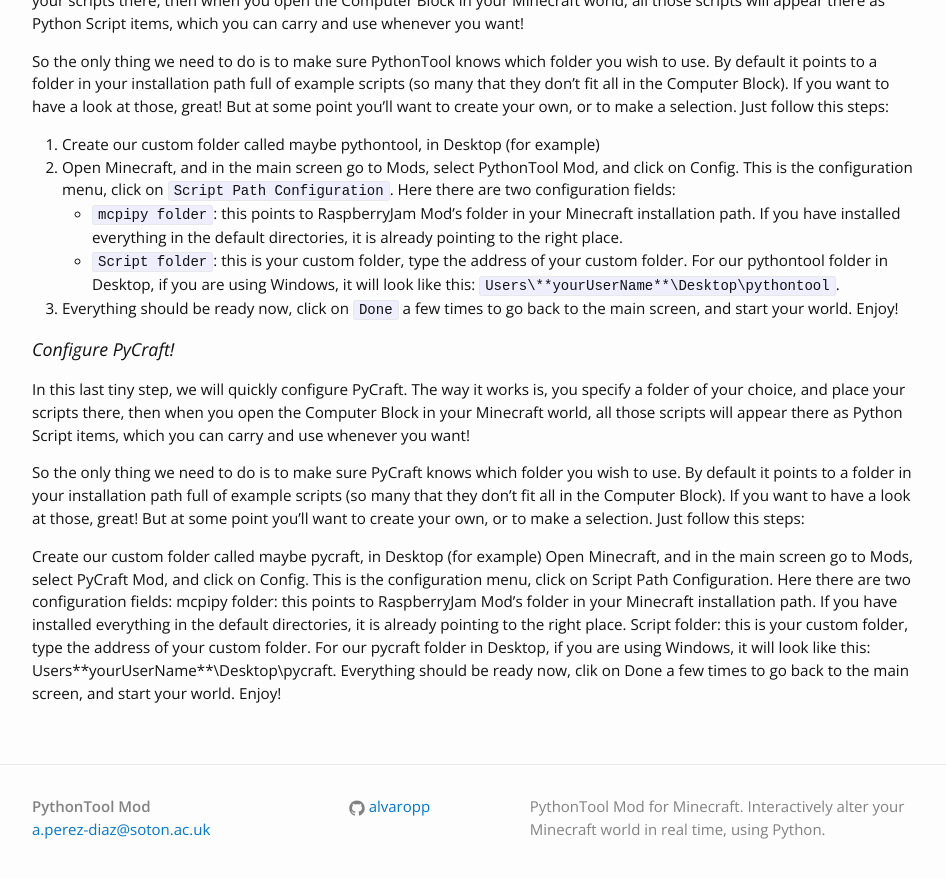
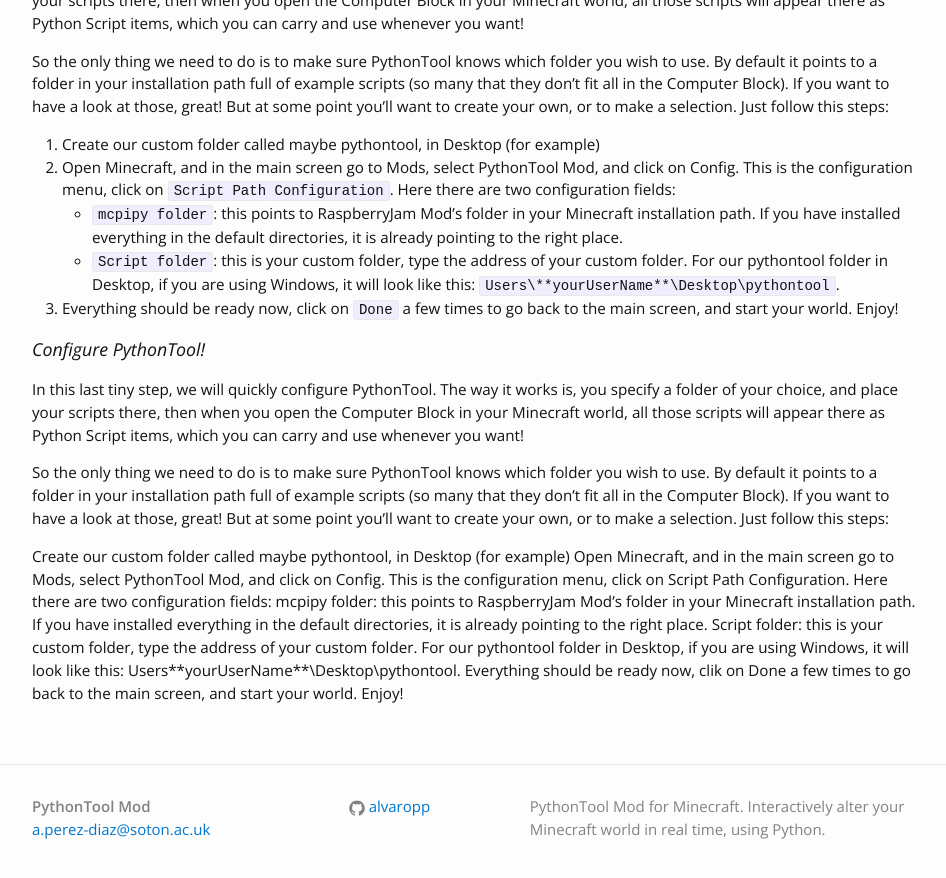
Before and after one commit to ngcm/PythonTool-Mod, a Jekyll site: the page built from pages/installation.md, in a window 1280 px wide and 900 px high, scrolled down 1786 px. Shown: the top 878 px of the window, without its empty margins (163-1109 px from the left). Built offline with Jekyll 4.4.1, drawn with Linux system fonts in a browser that asks for light colours; some of the changed text lies outside the part shown.

Commit message:
It should work now

```diff
--- a/pages/installation.md
+++ b/pages/installation.md
@@ -6,11 +6,11 @@
 
 ## Quick installation guide
 
-Get Minecraft running with Forge installed on it. Donwload both [RaspberryJam](https://github.com/arpruss/raspberryjammod/releases/latest) and [PyCraft mods](/testtt/downloads/) for your favourite Minecraft version. Install them by placing the `.jar` mod files in your `minecraft/mods/**version**/` folder. RaspberryJam's `mcpipy` folder needs to be present in `minecraft/mcpipy` as well, it can be downloaded from the same [link](https://github.com/arpruss/raspberryjammod/releases/latest) under the name `python-sripts.zip`. Install [Python](https://www.python.org/downloads/) as well, both Python 2 or Python 3 will work.
+Get Minecraft running with Forge installed on it. Donwload both [RaspberryJam](https://github.com/arpruss/raspberryjammod/releases/latest) and [PythonTool mods](/testtt/downloads/) for your favourite Minecraft version. Install them by placing the `.jar` mod files in your `minecraft/mods/**version**/` folder. RaspberryJam's `mcpipy` folder needs to be present in `minecraft/mcpipy` as well, it can be downloaded from the same [link](https://github.com/arpruss/raspberryjammod/releases/latest) under the name `python-sripts.zip`. Install [Python](https://www.python.org/downloads/) as well, both Python 2 or Python 3 will work.
 
-PythonTool Mod uses a personal folder of your choice to store your scripts. This folder can be changed to any in your system in PyCraft's configuration menu, in Minecraft main menu. By default it points to the `minecraft/mcpipy` folder you just downloaded, so that you can use the many examples that come there.
+PythonTool Mod uses a personal folder of your choice to store your scripts. This folder can be changed to any in your system in PythonTool's configuration menu, in Minecraft main menu. By default it points to the `minecraft/mcpipy` folder you just downloaded, so that you can use the many examples that come there.
 
-To use your selection of scripts, create a folder called `pycraft` in your desktop and move your desired scripts there. Change the personal folder in PythonTool's settings menu. All the Python scripts present in this folder will be in the Computer Block from PyCraft.
+To use your selection of scripts, create a folder called `pythontool` in your desktop and move your desired scripts there. Change the personal folder in PythonTool's settings menu. All the Python scripts present in this folder will be in the Computer Block from PythonTool.
 
 Have a look at the [user guide](/testtt/userguide/) to learn everything about PythonTool Mod, and check the [start coding guide](/testtt/startcoding/) to learn about how to make your own scripts. Happy programming!
 
@@ -67,14 +67,14 @@
    * `Script folder`: this is your custom folder, type the address of your custom folder. For our pythontool folder in Desktop, if you are using Windows, it will look like this: `Users\**yourUserName**\Desktop\pythontool`.
 3. Everything should be ready now, click on `Done` a few times to go back to the main screen, and start your world. Enjoy!
 
-### Configure PyCraft!
+### Configure PythonTool!
 
-In this last tiny step, we will quickly configure PyCraft. The way it works is, you specify a folder of your choice, and place your scripts there, then when you open the Computer Block in your Minecraft world, all those scripts will appear there as Python Script items, which you can carry and use whenever you want!
+In this last tiny step, we will quickly configure PythonTool. The way it works is, you specify a folder of your choice, and place your scripts there, then when you open the Computer Block in your Minecraft world, all those scripts will appear there as Python Script items, which you can carry and use whenever you want!
 
-So the only thing we need to do is to make sure PyCraft knows which folder you wish to use. By default it points to a folder in your installation path full of example scripts (so many that they don't fit all in the Computer Block). If you want to have a look at those, great! But at some point you'll want to create your own, or to make a selection. Just follow this steps:
+So the only thing we need to do is to make sure PythonTool knows which folder you wish to use. By default it points to a folder in your installation path full of example scripts (so many that they don't fit all in the Computer Block). If you want to have a look at those, great! But at some point you'll want to create your own, or to make a selection. Just follow this steps:
 
-Create our custom folder called maybe pycraft, in Desktop (for example)
-Open Minecraft, and in the main screen go to Mods, select PyCraft Mod, and click on Config. This is the configuration menu, click on Script Path Configuration. Here there are two configuration fields:
+Create our custom folder called maybe pythontool, in Desktop (for example)
+Open Minecraft, and in the main screen go to Mods, select PythonTool Mod, and click on Config. This is the configuration menu, click on Script Path Configuration. Here there are two configuration fields:
 mcpipy folder: this points to RaspberryJam Mod's folder in your Minecraft installation path. If you have installed everything in the default directories, it is already pointing to the right place.
-Script folder: this is your custom folder, type the address of your custom folder. For our pycraft folder in Desktop, if you are using Windows, it will look like this: Users\**yourUserName**\Desktop\pycraft.
+Script folder: this is your custom folder, type the address of your custom folder. For our pythontool folder in Desktop, if you are using Windows, it will look like this: Users\**yourUserName**\Desktop\pythontool.
 Everything should be ready now, clik on Done a few times to go back to the main screen, and start your world. Enjoy!
```
Also changed, not shown: pages/troubleshooting.md (+5 -5 lines), pages/userguide.md (+1 -1 lines).
